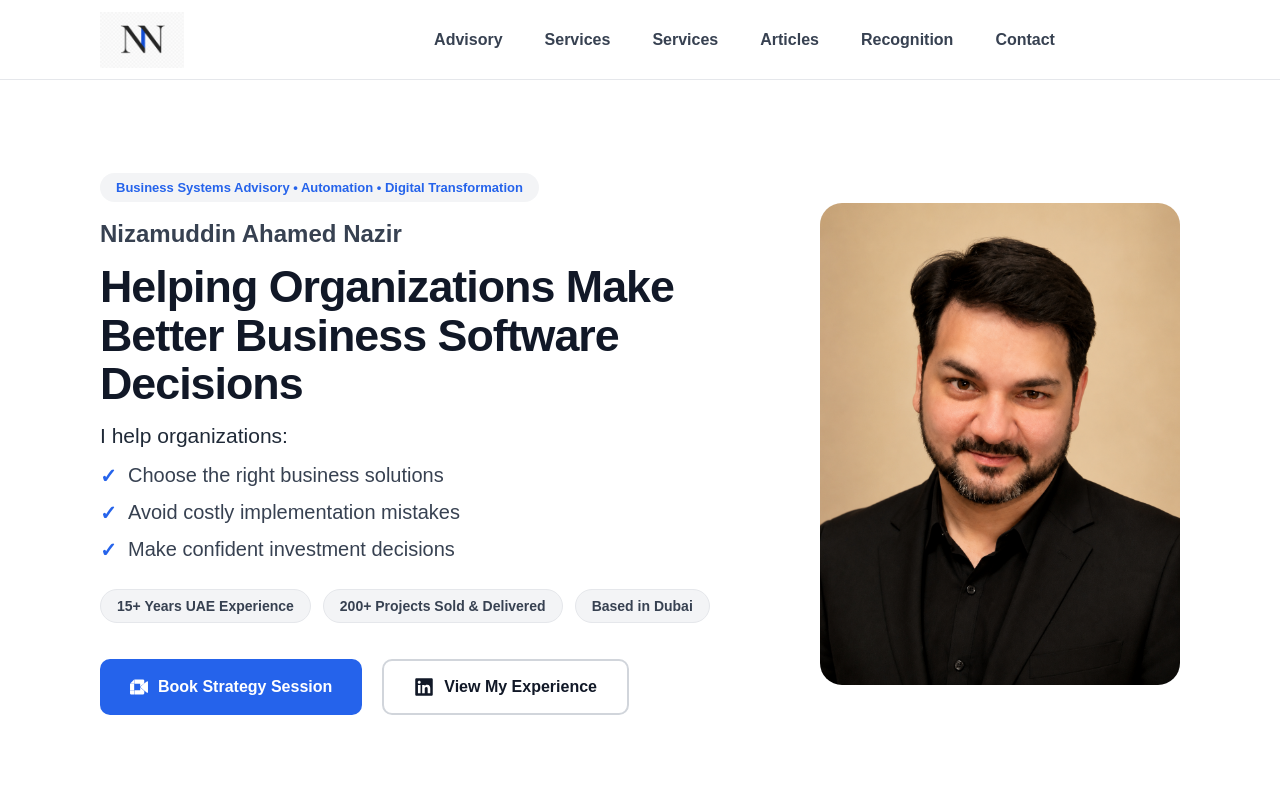
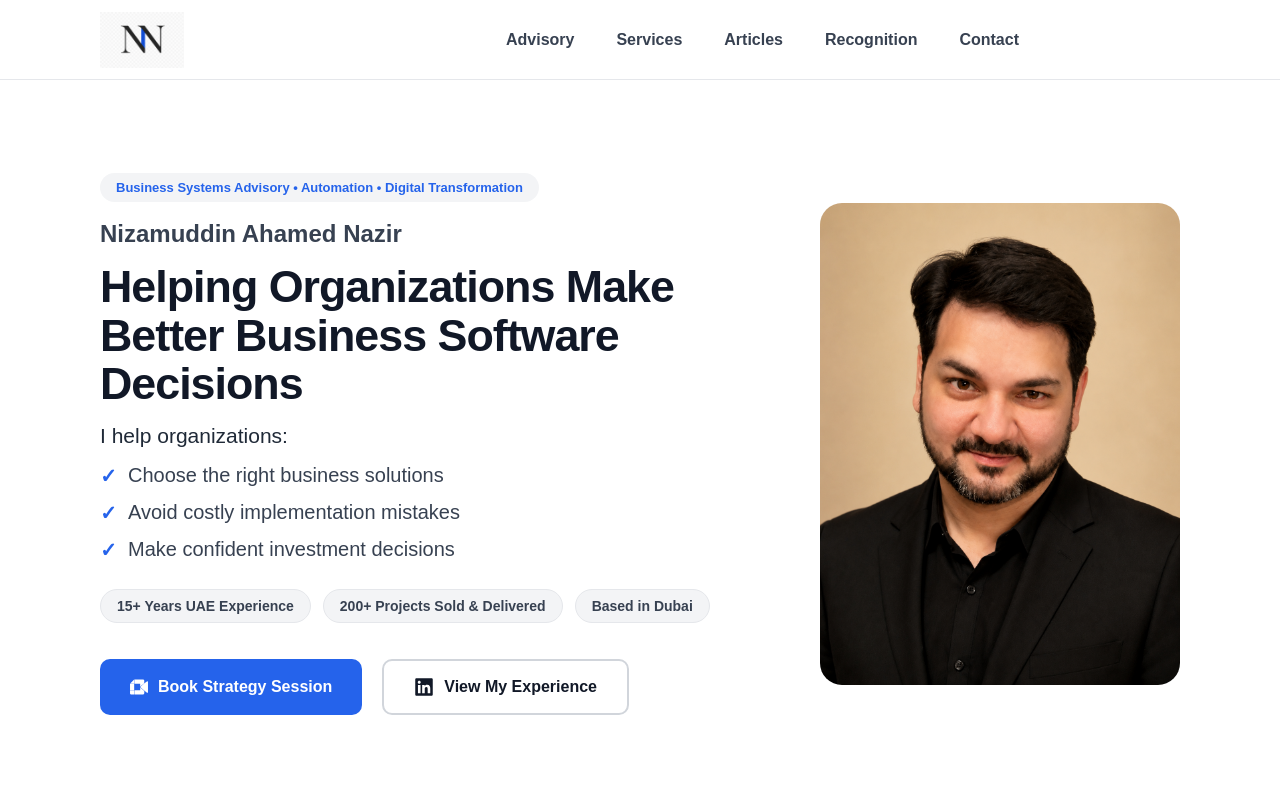
Before and after one commit to nizamuddin-nazir/personal-brand-website, a React (Vite) app: page / in a window 1280 px wide. Shown: the top 800 px of the page. Built offline with nearby package versions, Linux system fonts and the light colour scheme.

Commit message:
Update NavBar.jsx

```diff
--- a/src/components/NavBar.jsx
+++ b/src/components/NavBar.jsx
@@ -42,11 +42,6 @@ function Navbar() {
     to="/services"
     onClick={() => setMenuOpen(false)}
   >
-    Services
-  </Link>
-</li>
-<li>
-  <Link to="/services" onClick={() => setMenuOpen(false)}>
     Services
   </Link>
 </li>
```
